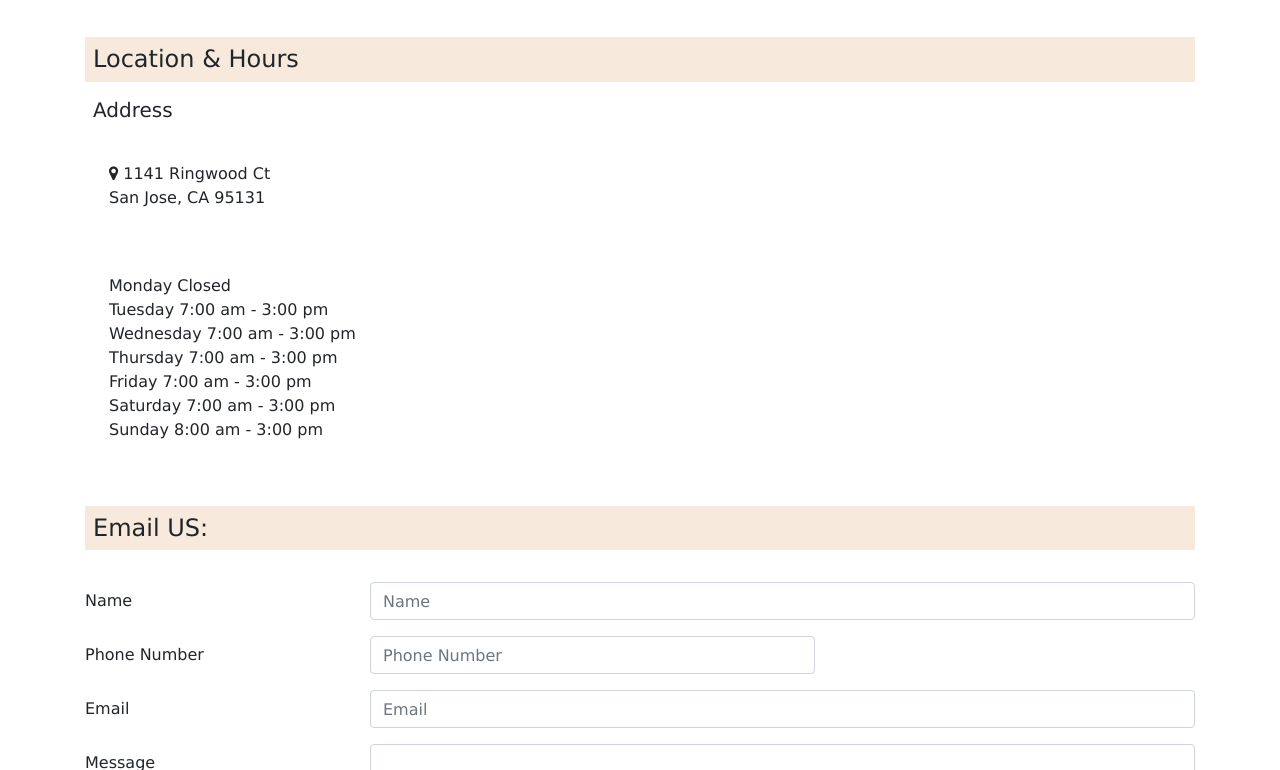
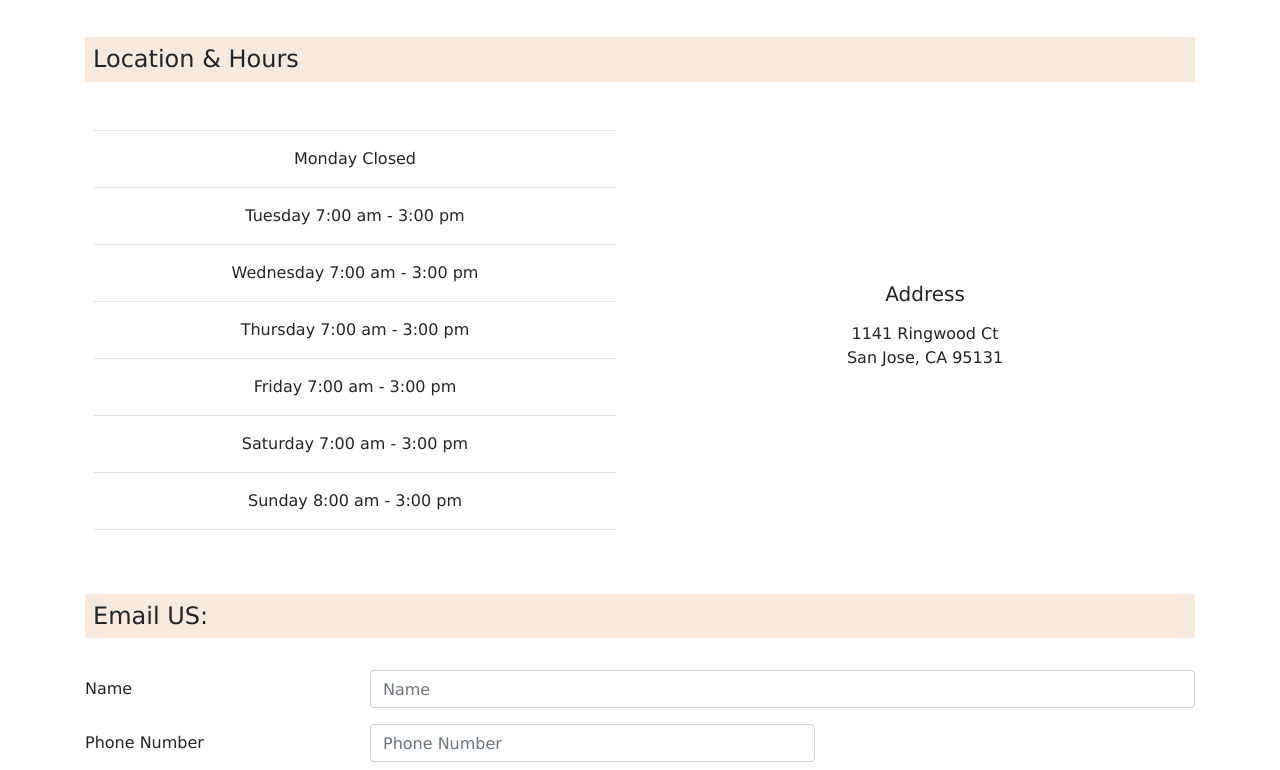
Before and after one commit to mnajjar2008/cafebootstrap, a website: page about.html in a window 1280 px wide. Shown: the part 424-1194 px from the top of the page. Drawn offline with nearby package versions, Linux system fonts and the light colour scheme.

Commit message:
about page done

```diff
--- a/about.html
+++ b/about.html
@@ -64,21 +64,30 @@
                 <section class="row mt-4">
                     <div class="col-12">
                         <h4 class="abouttitle p-2">Location & Hours</h4>
+                    </div>
+                    <div class="col-6 text-center p-4">
+                        <hr />
+                        Monday Closed
+                        <hr />
+                        Tuesday 7:00 am - 3:00 pm
+                        <hr />
+                        Wednesday 7:00 am - 3:00 pm
+                        <hr />
+                        Thursday 7:00 am - 3:00 pm
+                        <hr />
+                        Friday 7:00 am - 3:00 pm
+                        <hr />
+                        Saturday 7:00 am - 3:00 pm
+                        <hr />
+                        Sunday 8:00 am - 3:00 pm
+                        <hr />
+                    </div>
+                    <div class="col-6 p-4 align-self-center text-center">
                         <h5 class="p-2">Address</h5>
-                        <address class="p-4">
-                            <i class="fa fa-map-marker" aria-hidden="true"></i>
+                        <address>
                             1141 Ringwood Ct <br />
                             San Jose, CA 95131
                         </address>
-                        <p class="p-4">
-                            Monday Closed <br />
-                            Tuesday 7:00 am - 3:00 pm <br />
-                            Wednesday 7:00 am - 3:00 pm <br />
-                            Thursday 7:00 am - 3:00 pm <br />
-                            Friday 7:00 am - 3:00 pm <br />
-                            Saturday 7:00 am - 3:00 pm <br />
-                            Sunday 8:00 am - 3:00 pm
-                        </p>
                     </div>
                 </section>
 
```
